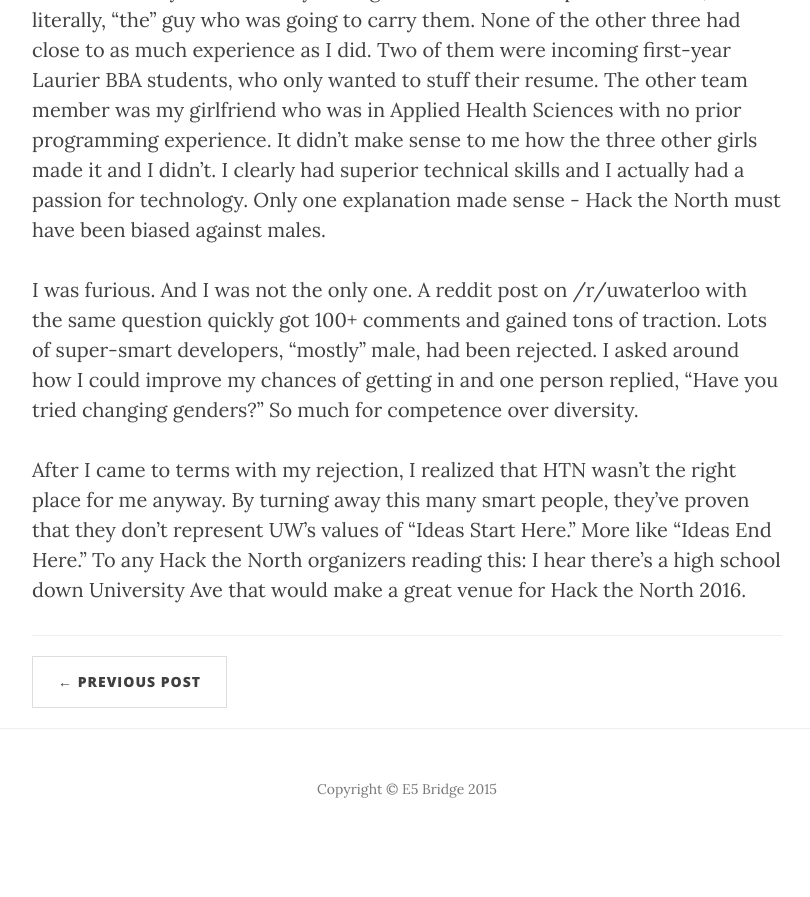
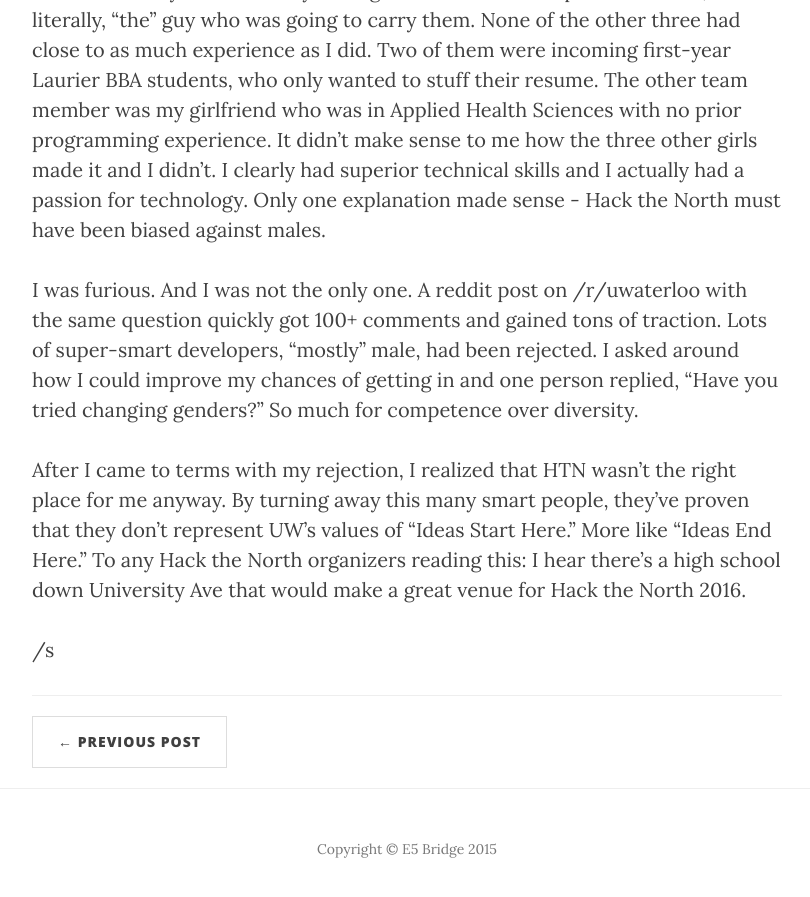
Before and after one commit to e5bridge/e5bridge.github.io, a Jekyll site: the page built from _posts/2015-08-10-hack-the-north-ideas-end-here.md, in a window 1280 px wide and 900 px high, scrolled down 1511 px. Shown: the top 897 px of the window, without its empty margins (233-1043 px from the left). Built offline with Jekyll 4.4.1, drawn with Linux system fonts in a browser that asks for light colours; nearby versions of some CDN libraries; before the commit the page ends 2351 px from its top, so only the background shows below that.

```diff
--- a/_posts/2015-08-10-hack-the-north-ideas-end-here.md
+++ b/_posts/2015-08-10-hack-the-north-ideas-end-here.md
@@ -31,3 +31,5 @@ Turns out everyone else in my team got in. How was that possible? I was, literal
 I was furious. And I was not the only one. A reddit post on /r/uwaterloo with the same question quickly got 100+ comments and gained tons of traction. Lots of super-smart developers, "mostly" male, had been rejected. I asked around how I could improve my chances of getting in and one person replied, "Have you tried changing genders?" So much for competence over diversity.
 
 After I came to terms with my rejection, I realized that HTN wasn’t the right place for me anyway. By turning away this many smart people, they’ve proven that they don’t represent UW’s values of "Ideas Start Here." More like "Ideas End Here." To any Hack the North organizers reading this: I hear there’s a high school down University Ave that would make a great venue for Hack the North 2016.
+
+/s
```
